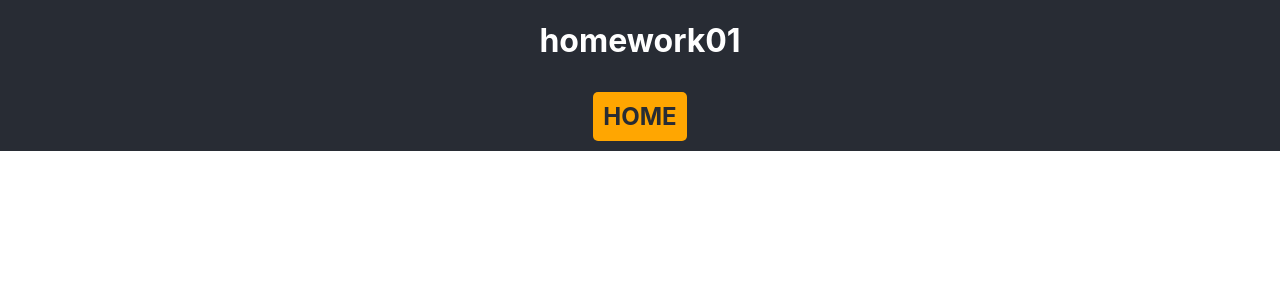
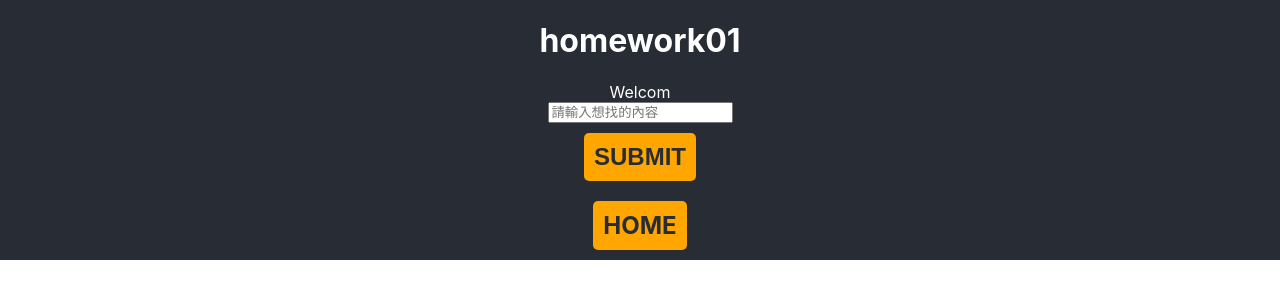
Before and after one commit to Bobo100/Homework-01To05-Next.js-Version, a Next.js app: page /homework01 in a window 1280 px wide. Shown: the top 300 px of the page. Built offline with nearby package versions, Linux system fonts and the light colour scheme.

Commit message:
上傳作業01

```diff
--- /dev/null
+++ b/components/BtnSubmitInputText.tsx
@@ -0,0 +1,18 @@
+import React from 'react';
+
+
+// 建立一個Submit的元件
+interface SubmitProps {
+    value: string;
+    onClick: (value: string) => void;
+}
+
+export const BtnSubmitInputText: React.FC<SubmitProps> = ({ value, onClick }) => {
+    const handleBtnClick = (event: React.MouseEvent<HTMLButtonElement>) => {
+        onClick(event.currentTarget.value);
+    };
+
+    return (
+        <button type="button" value={value} onClick={handleBtnClick}>Submit</button>
+    );
+};
--- /dev/null
+++ b/components/InputText.tsx
@@ -0,0 +1,18 @@
+import React from "react";
+
+// 建立一個input的元件
+interface InputTextProps {
+    value: string;
+    onChange: (value: string) => void;
+    onKeyPress: (event: React.KeyboardEvent<HTMLInputElement>) => void;
+}
+
+export const InputText: React.FC<InputTextProps> = ({ value, onChange, onKeyPress }) => {
+    const handleInputChange = (event: React.ChangeEvent<HTMLInputElement>) => {
+        onChange(event.target.value);
+    };
+
+    return (
+        <input type="text" value={value} onChange={handleInputChange} onKeyDown={onKeyPress} placeholder="請輸入想找的內容" />
+    );
+};
--- a/pages/homework01.tsx
+++ b/pages/homework01.tsx
@@ -1,8 +1,28 @@
 import Head from "next/head";
 import Link from "next/link";
+import { useState } from "react";
+import { InputText } from "../components/InputText";
+import { BtnSubmitInputText } from "../components/BtnSubmitInputText";
 import Layout from '../components/layout';
 import index from "../styles/index.module.scss";
 export default function homework01() {
+    const [labelText, setLabelText] = useState('');
+    const handleSubmit = (value: string) => {
+        setLabelText(value);
+    };
+
+    const [inputText, setInputText] = useState('');
+    const handleInputChange = (value: string) => {
+        setInputText(value);
+    };
+    // 設定Enter可以觸發更改label的文字
+    const handleKeyDown = (e: React.KeyboardEvent<HTMLInputElement>) => {
+        if (e.key === 'Enter') {
+            e.preventDefault();
+            handleSubmit(inputText);
+        }
+    };
+
     return (
         <Layout>
             <Head>
@@ -10,6 +30,9 @@ export default function homework01() {
             </Head>
             <div className={`${index.App}`} >
                 <h1>homework01</h1>
+                <label htmlFor="search">Welcom {labelText}</label>
+                <InputText value={inputText} onChange={handleInputChange} onKeyPress={handleKeyDown} />
+                <BtnSubmitInputText value={inputText} onClick={handleSubmit} />
                 <Link href="/">
                     Home
                 </Link>
```
Also changed, not shown: components/InputTextWithRegex.tsx (added, +98 -0 lines), 1 other file (tests, documents, lock files or other folders).
